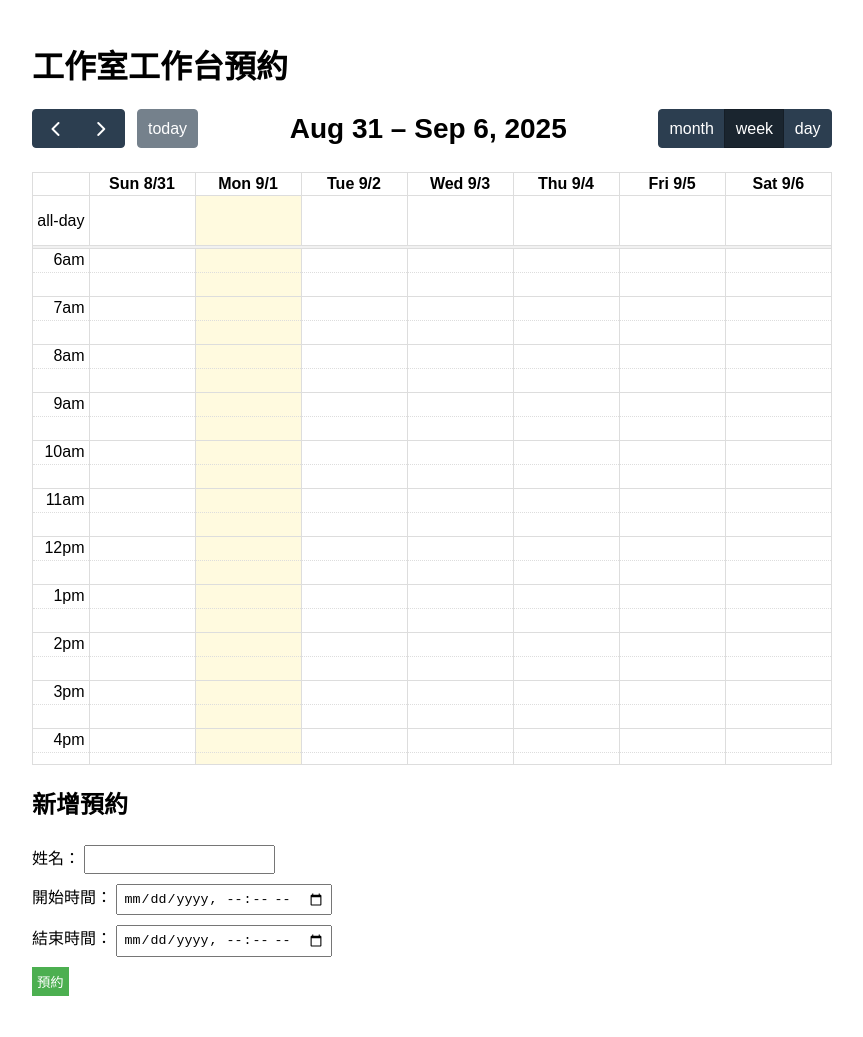
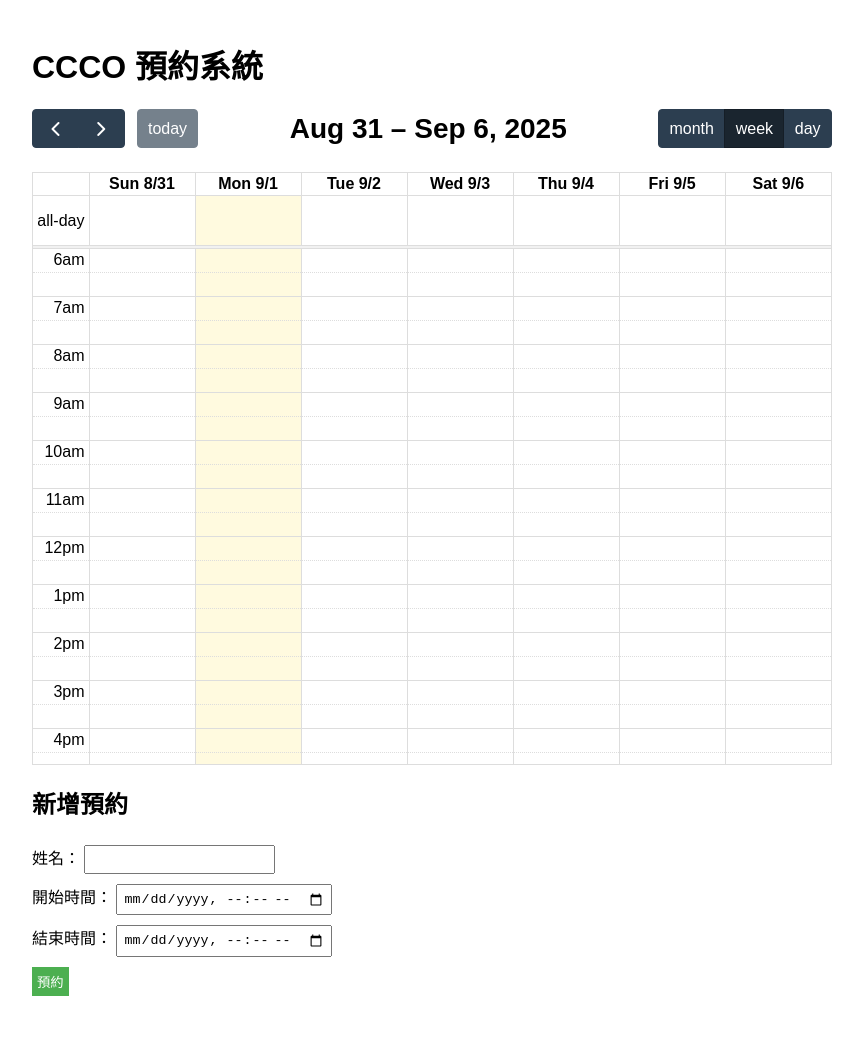
Before and after one commit to Wilson-Kung/desk-booking-system, a website: page public/index.html in a window 1280 px wide. Shown: the whole page, without its empty margins (208-1071 px from the left). Drawn offline with nearby package versions, Linux system fonts and the light colour scheme; no server answers.

Commit message:
Update index.html

```diff
--- a/public/index.html
+++ b/public/index.html
@@ -3,12 +3,12 @@
 <head>
   <meta charset="UTF-8">
   <meta name="viewport" content="width=device-width, initial-scale=1.0">
-  <title>CCCO工作台預約系統</title>
+  <title>CCCO 預約系統</title>
   <link rel="stylesheet" href="https://cdn.jsdelivr.net/npm/fullcalendar@5.11.3/main.min.css">
   <link rel="stylesheet" href="styles.css">
 </head>
 <body>
-  <h1>工作室工作台預約</h1>
+  <h1>CCCO 預約系統</h1>
 
   <div id="calendar"></div>
 
```
